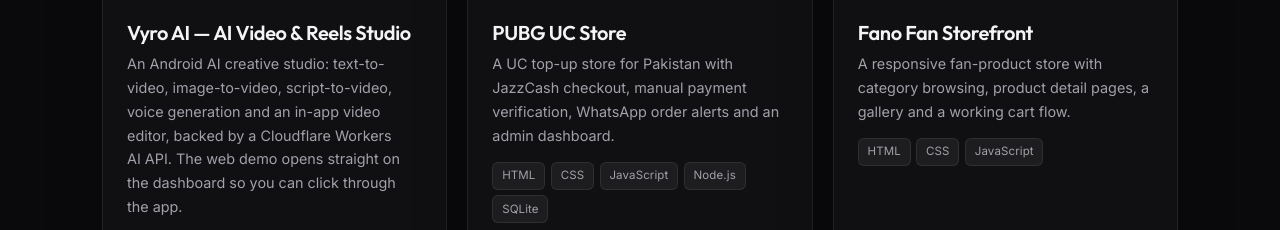
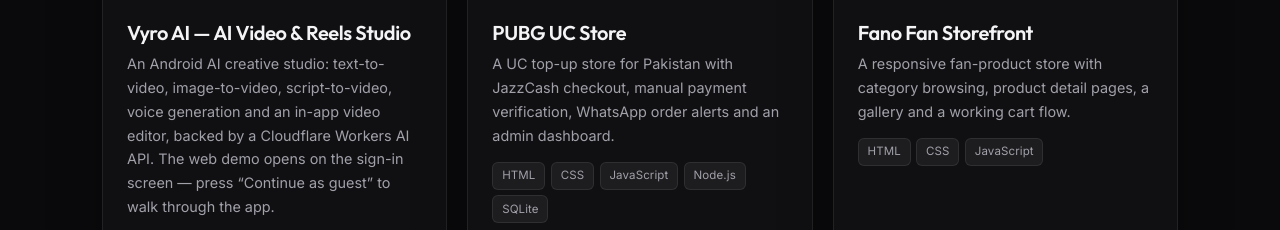
Before and after one commit to abdulsalamdev230-wq/abdulsalam-portfolio, a website: page index.html in a window 1280 px wide. Shown: the part 3159-3389 px from the top of the page. Drawn offline with Linux system fonts and the light colour scheme.

Commit message:
Correct the Vyro AI demo instructions
A first-time visitor lands on the sign-in screen, not the dashboard, so the card
now tells them to continue as guest.

🤖 Generated with Codebuff
Co-Authored-By: Codebuff <noreply@codebuff.com>

```diff
--- a/index.html
+++ b/index.html
@@ -407,7 +407,8 @@
               <p class="project-desc">
                 An Android AI creative studio: text-to-video, image-to-video, script-to-video,
                 voice generation and an in-app video editor, backed by a Cloudflare Workers AI API.
-                The web demo opens straight on the dashboard so you can click through the app.
+                The web demo opens on the sign-in screen — press “Continue as guest” to walk
+                through the app.
               </p>
               <ul class="tag-list">
                 <li class="tag">Flutter</li><li class="tag">Dart</li><li class="tag">Firebase</li><li class="tag">Workers AI</li><li class="tag">Provider</li>
```
